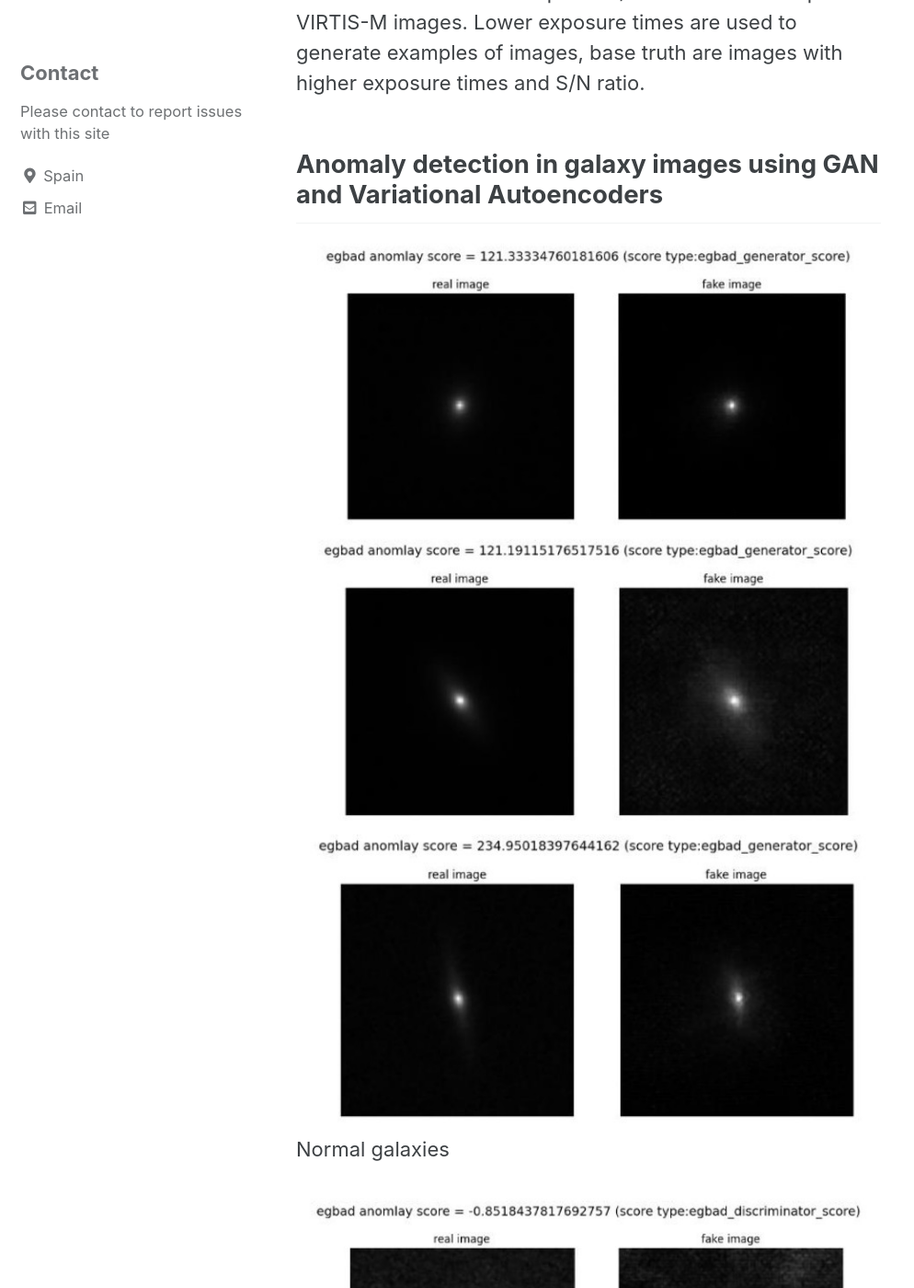
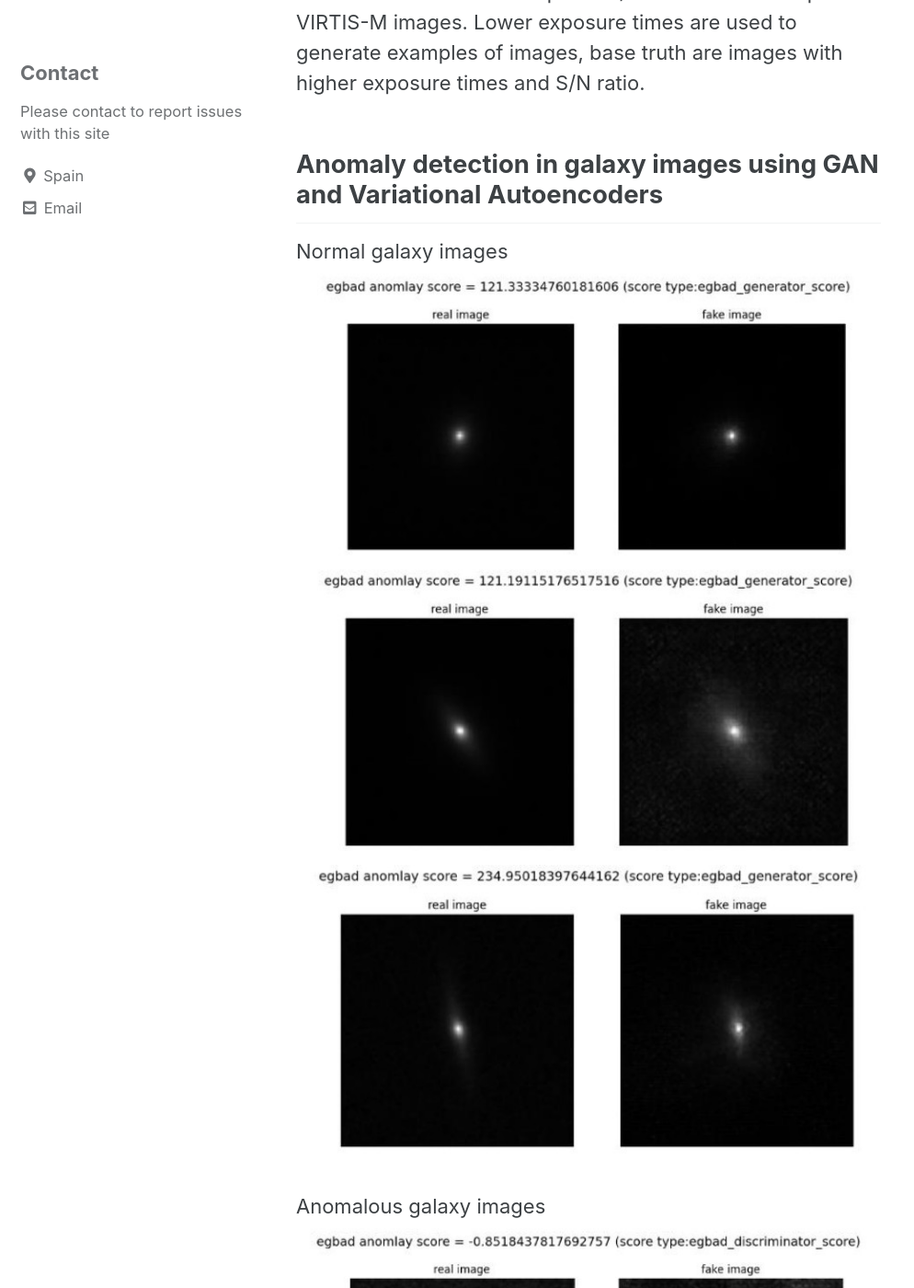
Before and after one commit to UNIR-ASTRO-IA/UNIR-ASTRO-IA.github.io, a Jekyll site: the page built from _pages/lines.md, in a window 1280 px wide and 1400 px high, scrolled down 893 px. Shown: the whole window at 92% size, without its empty margins (0-994 px from the left). Built offline with Jekyll 4.4.1, drawn with Linux system fonts in a browser that asks for light colours; cached includes are drawn as plain includes.

Commit message:
Small changes in lines

```diff
--- a/_pages/lines.md
+++ b/_pages/lines.md
@@ -23,8 +23,10 @@ Generative networks to improve S/N ratio in Venus Express VIRTIS-M images. Lower
 
 ## Anomaly detection in galaxy images using GAN and Variational Autoencoders
 
-![image-center](/assets/images/lines/anomaly_det_1.jpg){: .align-center} Normal galaxies
+Normal galaxy images
+![image-center](/assets/images/lines/anomaly_det_1.jpg){: .align-center}
 
-![image-center](/assets/images/lines/anomaly_det_2.jpg){: .align-center} Anomalous galaxies
+Anomalous galaxy images
+![image-center](/assets/images/lines/anomaly_det_2.jpg){: .align-center}
 
 Generative networks and autoencoders are used to reconstruct the images in a collection with mixed content (normal and anomalous real images). We prove that the reconstruction error is larger in anomalous objects. We study the design of the best anomaly metric in order to label interesting objects by setting a threshold on the measured value.
```
